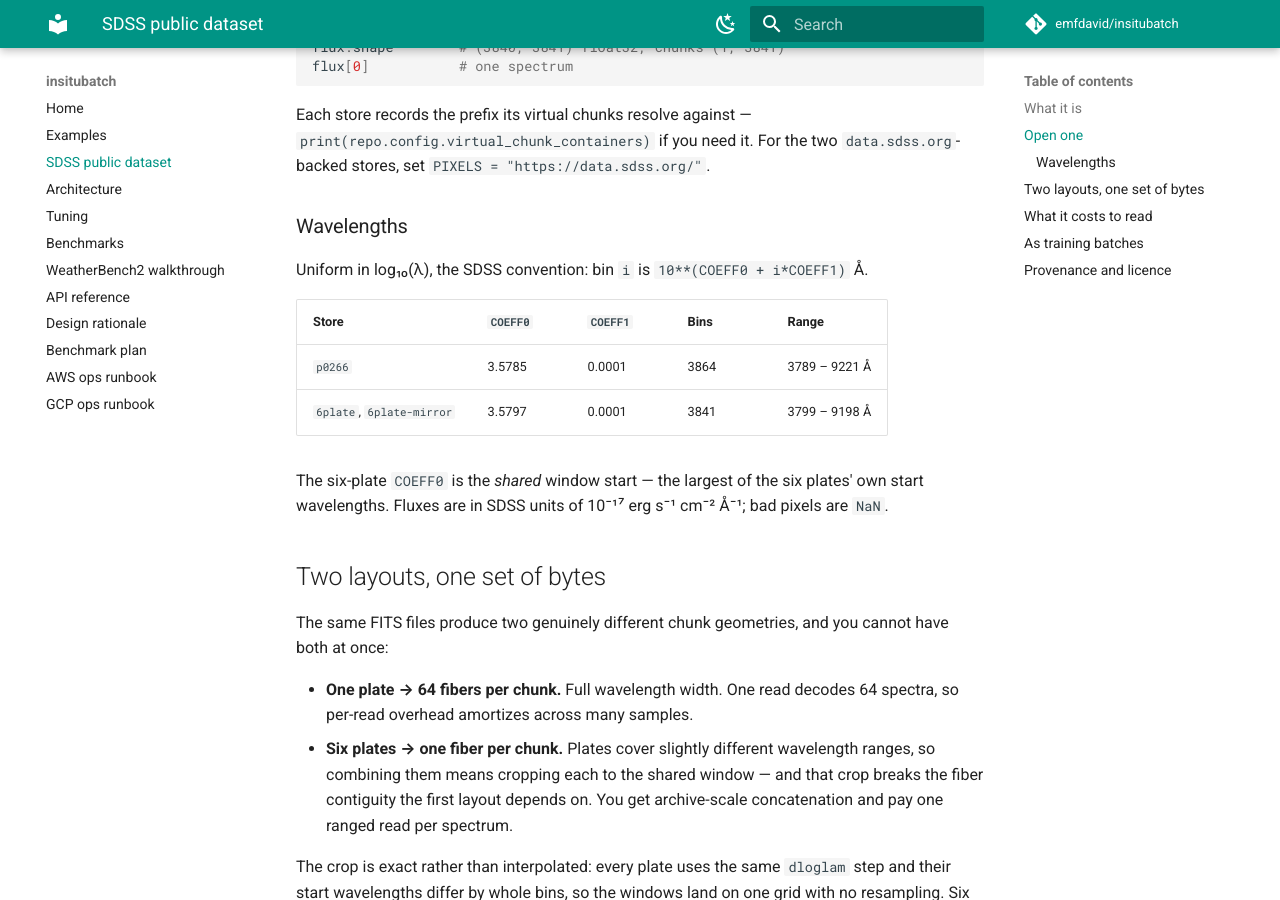
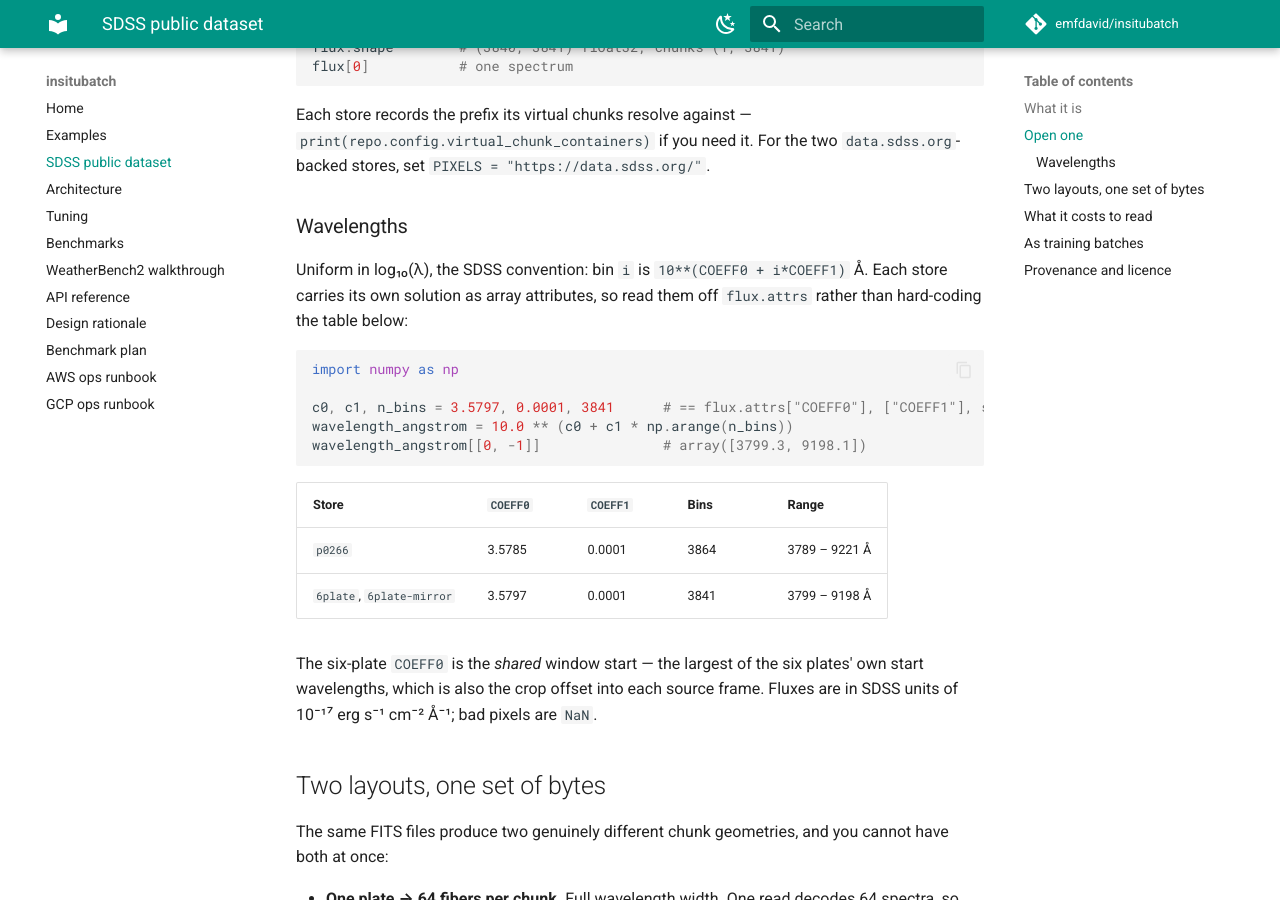
Before and after one commit to emfdavid/insitubatch, an MkDocs documentation site: the page built from docs/sdss-dataset.md, in a window 1280 px wide and 900 px high, scrolled down 1780 px. Built offline with MkDocs 1.6.1 and Material for MkDocs 9.7.7, drawn with Linux system fonts in a browser that asks for light colours; comment, search, counter and statistics services are not loaded.

Commit message:
docs: the published stores now carry the wavelength solution
COEFF0/COEFF1 were committed onto the three public stores as a metadata-only
snapshot, so the wavelength axis is reconstructable from the store alone and the
docs no longer have to present the constants as the only source. The bucket
README says the same and is re-uploaded.

Co-Authored-By: Claude Opus 5 <noreply@anthropic.com>

````diff
--- a/docs/sdss-dataset.md
+++ b/docs/sdss-dataset.md
@@ -90,7 +90,17 @@ if you need it. For the two `data.sdss.org`-backed stores, set `PIXELS = "https:
 
 ### Wavelengths
 
-Uniform in log₁₀(λ), the SDSS convention: bin `i` is `10**(COEFF0 + i*COEFF1)` Å.
+Uniform in log₁₀(λ), the SDSS convention: bin `i` is `10**(COEFF0 + i*COEFF1)` Å. Each store
+carries its own solution as array attributes, so read them off `flux.attrs` rather than
+hard-coding the table below:
+
+```python
+import numpy as np
+
+c0, c1, n_bins = 3.5797, 0.0001, 3841      # == flux.attrs["COEFF0"], ["COEFF1"], shape[1]
+wavelength_angstrom = 10.0 ** (c0 + c1 * np.arange(n_bins))
+wavelength_angstrom[[0, -1]]               # array([3799.3, 9198.1])
+```
 
 | Store | `COEFF0` | `COEFF1` | Bins | Range |
 |---|---|---|---|---|
@@ -98,7 +108,8 @@ Uniform in log₁₀(λ), the SDSS convention: bin `i` is `10**(COEFF0 + i*COEFF
 | `6plate`, `6plate-mirror` | 3.5797 | 0.0001 | 3841 | 3799 – 9198 Å |
 
 The six-plate `COEFF0` is the *shared* window start — the largest of the six plates' own start
-wavelengths. Fluxes are in SDSS units of 10⁻¹⁷ erg s⁻¹ cm⁻² Å⁻¹; bad pixels are `NaN`.
+wavelengths, which is also the crop offset into each source frame. Fluxes are in SDSS units of
+10⁻¹⁷ erg s⁻¹ cm⁻² Å⁻¹; bad pixels are `NaN`.
 
 ## Two layouts, one set of bytes
 
````
